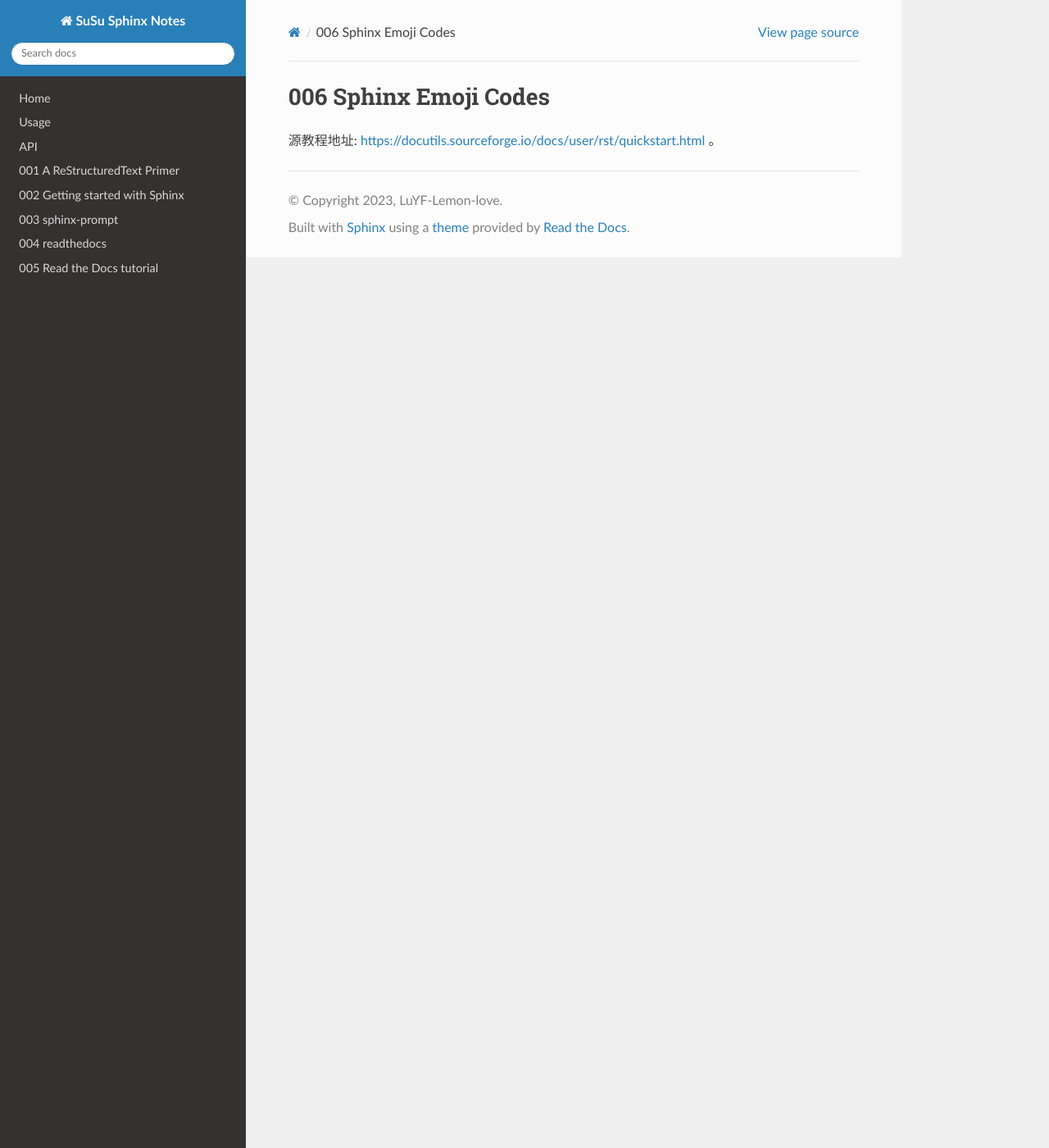
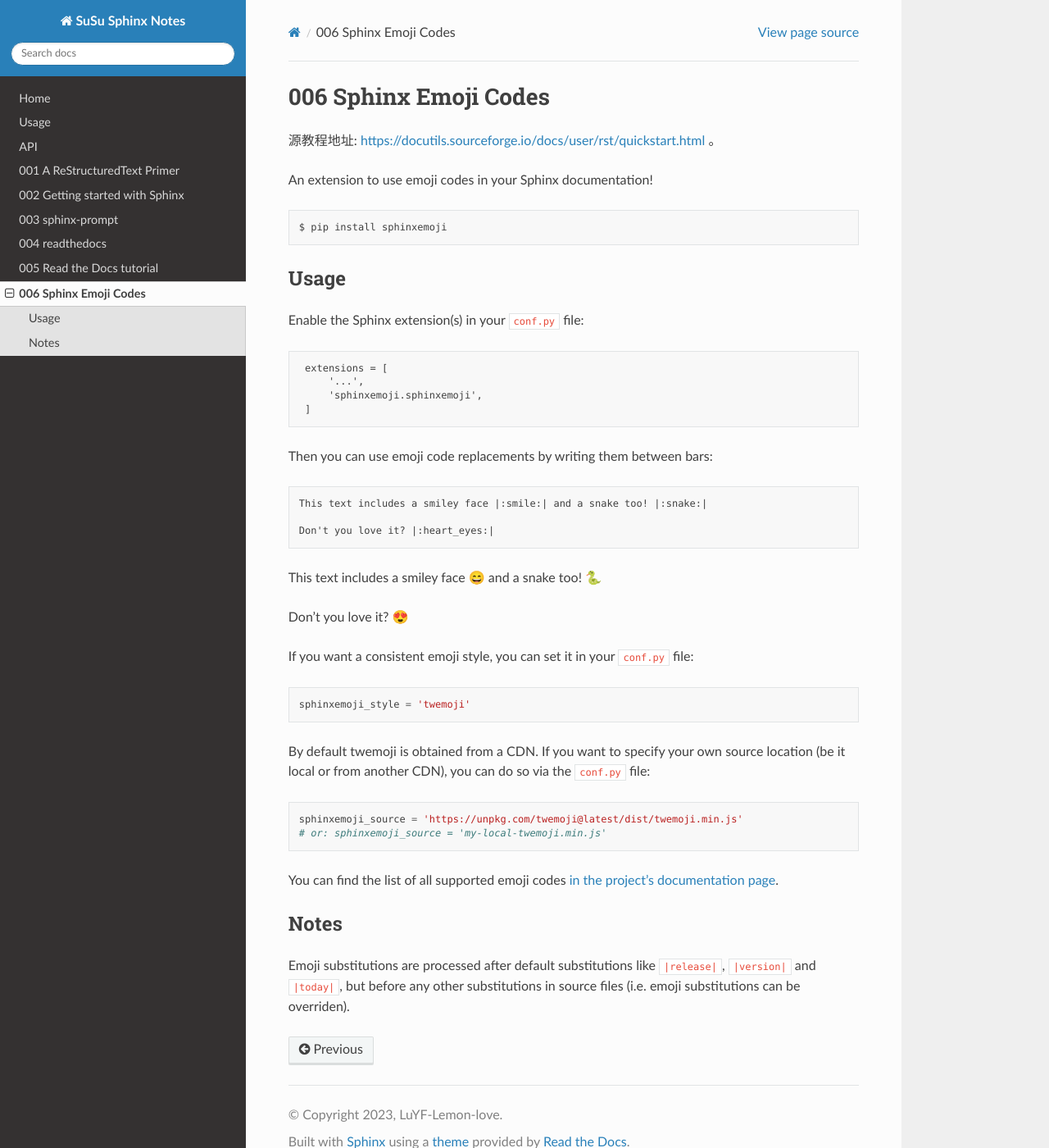
Before and after one commit to LuYF-Lemon-love/-susu-sphinx-notes, a Sphinx documentation site: the page built from docs/source/006-Sphinx-Emoji-Codes.rst, in a window 1280 px wide and 1400 px high. Shown: the whole window at 82% size. Built offline with Sphinx 7.4.7 and the Read the Docs theme 2.0.0, drawn with Linux system fonts in a browser that asks for light colours.

Commit message:
add code.

```diff
--- a/docs/source/006-Sphinx-Emoji-Codes.rst
+++ b/docs/source/006-Sphinx-Emoji-Codes.rst
@@ -2,3 +2,53 @@
 ======================
 
 源教程地址: https://docutils.sourceforge.io/docs/user/rst/quickstart.html 。
+
+An extension to use emoji codes in your Sphinx documentation!
+
+.. prompt:: bash
+
+    pip install sphinxemoji
+
+Usage
+-----
+
+Enable the Sphinx extension(s) in your ``conf.py`` file:
+
+.. prompt:: Python
+
+    extensions = [
+        '...',
+        'sphinxemoji.sphinxemoji',
+    ]
+
+Then you can use emoji code replacements by writing them between bars:
+
+::
+
+ This text includes a smiley face |:smile:| and a snake too! |:snake:|
+
+ Don't you love it? |:heart_eyes:|
+
+This text includes a smiley face |:smile:| and a snake too! |:snake:|
+
+Don't you love it? |:heart_eyes:|
+
+If you want a consistent emoji style, you can set it in your ``conf.py`` file:
+
+::
+
+ sphinxemoji_style = 'twemoji'
+
+By default twemoji is obtained from a CDN. If you want to specify your own source location (be it local or from another CDN), you can do so via the ``conf.py`` file:
+
+::
+
+ sphinxemoji_source = 'https://unpkg.com/twemoji@latest/dist/twemoji.min.js'
+ # or: sphinxemoji_source = 'my-local-twemoji.min.js'
+
+You can find the list of all supported emoji codes `in the project's documentation page <https://sphinxemojicodes.readthedocs.io/#supported-codes>`_.
+
+Notes
+-----
+
+Emoji substitutions are processed after default substitutions like ``|release|``, ``|version|`` and ``|today|``, but before any other substitutions in source files (i.e. emoji substitutions can be overriden).
--- a/docs/source/index.rst
+++ b/docs/source/index.rst
@@ -28,3 +28,4 @@ Contents
    003-sphinx-prompt
    004-readthedocs
    005-Read-the-Docs-tutorial
+   006-Sphinx-Emoji-Codes.rst
```
